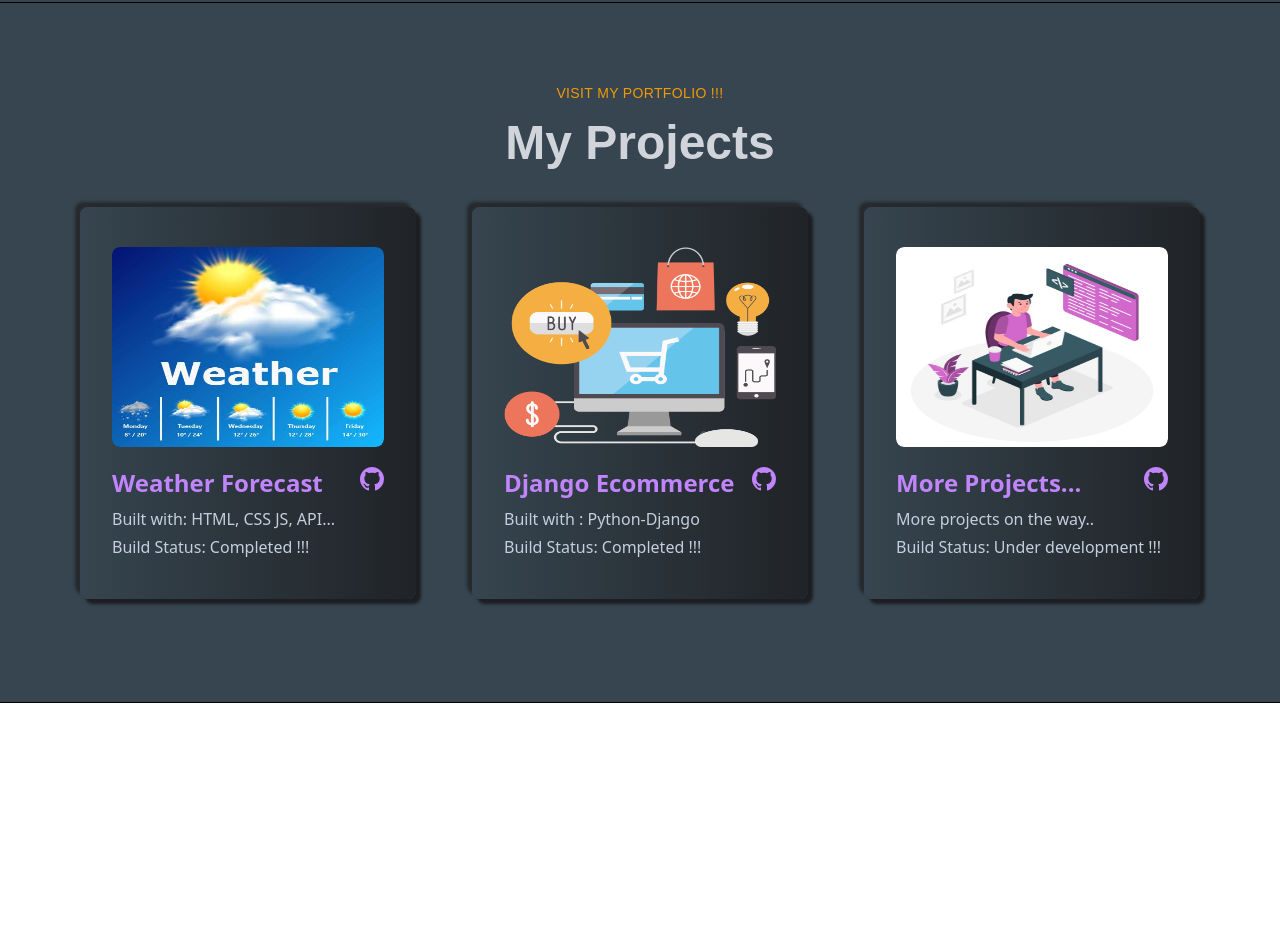
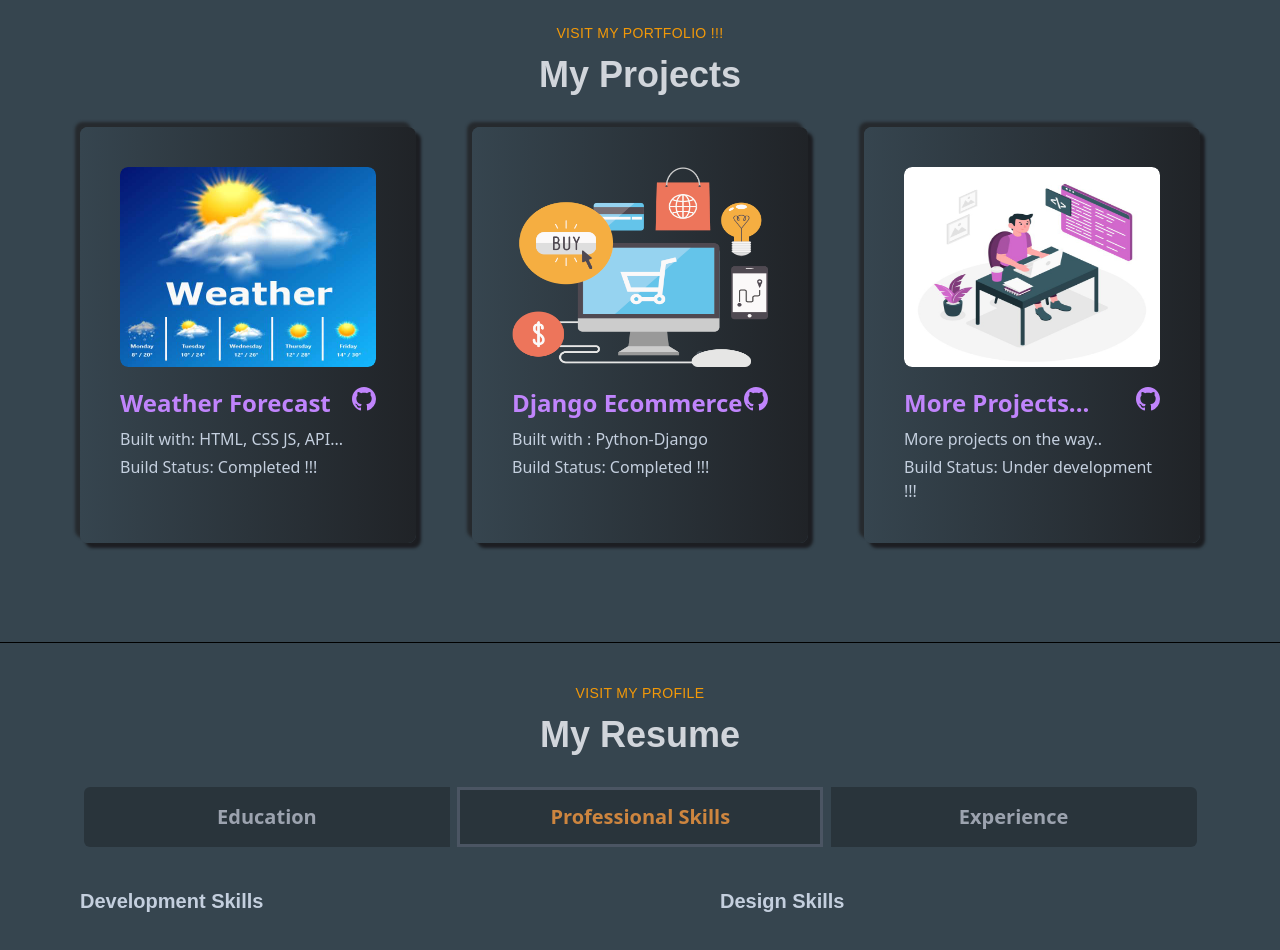
Before and after one commit to ramesh213/myweb, a React (Vite) app: page / in a window 1280 px wide. Shown: the part 1560-2510 px from the top of the page. Before the commit the page ends 2263 px from the top, so only its background shows below. Built offline with nearby package versions, Linux system fonts and the light colour scheme.

Commit message:
fixed custom css layer components problem, fixed resume section- education,skill and experience section

```diff
--- a/package.json
+++ b/package.json
@@ -11,6 +11,7 @@
   },
   "dependencies": {
     "@react-icons/all-files": "^4.1.0",
+    "framer-motion": "^11.0.5",
     "react": "^18.2.0",
     "react-dom": "^18.2.0",
     "react-icon": "^1.0.0",
--- a/src/App.jsx
+++ b/src/App.jsx
@@ -3,6 +3,7 @@ import Navbar from "./components/navbar/Navbar";
 import Banner from "./components/banner/Banner";
 import Feature from "./components/features/Feature";
 import Projects from './components/projects/Projects'
+import Resume from "./components/resume/Resume";
 
 function App() {
   return (
@@ -12,6 +13,7 @@ function App() {
         <Banner />
         <Feature />
         <Projects/>
+        <Resume/>
       </div>
     </div>
   );
--- a/src/components/banner/LeftBanner.jsx
+++ b/src/components/banner/LeftBanner.jsx
@@ -2,14 +2,12 @@ import React from "react";
 import { useTypewriter, Cursor } from "react-simple-typewriter";
 import {
   FaFacebookF,
-  FaGithub,
   FaInstagram,
   FaLinkedinIn,
   FaTwitter,
 } from "react-icons/fa";
 import {
   SiTailwindcss,
-  SiFigma,
   SiNextdotjs,
   SiReact,
   SiDjango,
--- a/src/components/features/Feature.jsx
+++ b/src/components/features/Feature.jsx
@@ -11,7 +11,7 @@ const Feature = () => {
   return (
     <section
       id="features"
-      className="w-full px-20 py-20 item-center border-b-[1px] border-b-[black]"
+      className="w-full px-20 pt-10 pb-20 item-center border-b-[1px] border-b-[black]"
     >
         <div className="flex justify-center text-center">
         <Title title="Features" desc="Things I Do" />
--- a/src/components/layouts/Title.jsx
+++ b/src/components/layouts/Title.jsx
@@ -2,12 +2,12 @@ import React from "react";
 
 const Layouts = ({title, desc}) => {
   return (
-    <div className="flex flex-col gap-4 font-titleFont mb-10">
+    <div className="flex flex-col gap-3 font-titleFont mb-8">
       <h3 className="text-sm uppercase font-light text-designColor tracking-wide">
         {" "}
         {title}
       </h3>
-      <h1 className="text-5xl font-bold text-gray-300 capitalize">{desc}</h1>
+      <h1 className="text-4xl font-bold text-gray-300 capitalize">{desc}</h1>
     </div>
   );
 };
--- a/src/components/projects/ProjectCards.jsx
+++ b/src/components/projects/ProjectCards.jsx
@@ -4,7 +4,7 @@ import { BsGithub } from "react-icons/bs";
 
 const ProjectCards = ({ title, desc, img, sub_desc }) => {
   return (
-    <div className="w-full px-8 h-auto py-10 rounded-lg shadow-shadowOne flex flex-col bg-gradient-to-r from-bodyColor to-[#202327] group hover:bg-gradient-to-b hover:from-gray-900 hover:gray-900 transition-colors duration-1000">
+    <div className="w-full px-10 h-auto py-10 rounded-lg shadow-shadowOne flex flex-col bg-gradient-to-r from-bodyColor to-[#202327] group hover:bg-gradient-to-b hover:from-gray-900 hover:gray-900 transition-colors duration-1000">
       <div className="w-full hight-auto overflow-hidden rounded-lg flex justify-center">
         <img className="w-[300px] h-[200px] rounded-lg group-hover:scale-110 duration-300 cursor-pointer" src={img} alt="" />
       </div>
--- /dev/null
+++ b/src/components/resume/Education.jsx
@@ -0,0 +1,45 @@
+import React from "react";
+import ResumeCard from "./ResumeCard";
+import { motion } from "framer-motion";
+const Education = () => {
+  return (
+    <motion.div
+      initial={{ opacity: 0 }}
+      animate={{ opacity: 1, transition: { duration: 0.5 } }}
+      className="w-full flex gap-20"
+    >
+      <div className="w-1/2">
+        <div className="py-6 font-titleFont">
+          <h2 className="text-xl font-bold">Graduation</h2>
+        </div>
+        <div className="w-full h-[600px] flex  gap-10 border-opacity-30">
+          <ResumeCard
+            degree="BCA"
+            duration="2017-2021"
+            gpa="CGPA: 3.2"
+            college="Purbanchal University"
+            Addr="Biratnagar, Morang, Nepal"
+            desc="BCA (Bachelor in Computer Application) is an undergraduate  program focusing on computer science and its applications, covering programming, software development, and computer systems management, a 4 years academic program in Nepal."
+          />
+        </div>
+      </div>
+      <div className="w-1/2">
+        <div className="py-6 font-titleFont">
+          <h2 className="text-xl font-bold"> Post Graduation</h2>
+        </div>
+        <div className="w-full h-[600px] flex  gap-10 border-opacity-30">
+          <ResumeCard
+            degree="MSc. IT"
+            duration="2024-Running"
+            gpa="CGPA: -"
+            college="Tribhuwan University"
+            Addr="Kathmandu, Nepal"
+            desc="MSc.IT (Master of Science in Information Technology) is a postgraduate  program focusing on computer science and its applications, covering programming, software development, and computer systems management, a 2 years academic program in Nepal."
+          />
+        </div>
+      </div>
+    </motion.div>
+  );
+};
+
+export default Education;
--- /dev/null
+++ b/src/components/resume/Experience.jsx
@@ -0,0 +1,47 @@
+import React from 'react'
+import ResumeCard from './ResumeCard'
+import { motion } from "framer-motion";
+
+
+const Experience = () => {
+  return (
+    <motion.div
+    initial={{ opacity: 0 }}
+    animate={{ opacity: 1, transition: { duration: 0.5 } }}
+    className="w-full flex gap-20"
+  >
+    <div className="w-1/2">
+      <div className="py-6 font-titleFont">
+        <h2 className="text-xl font-bold">Graduation</h2>
+      </div>
+      <div className="w-full h-[600px] flex  gap-10 border-opacity-30">
+        <ResumeCard
+          degree="BCA"
+          duration="2017-2021"
+          gpa="CGPA: 3.2"
+          college="Purbanchal University"
+          Addr="Biratnagar, Morang, Nepal"
+          desc="BCA (Bachelor in Computer Application) is an undergraduate  program focusing on computer science and its applications, covering programming, software development, and computer systems management, a 4 years academic program in Nepal."
+        />
+      </div>
+    </div>
+    <div className="w-1/2">
+      <div className="py-6 font-titleFont">
+        <h2 className="text-xl font-bold"> Post Graduation</h2>
+      </div>
+      <div className="w-full h-[600px] flex  gap-10 border-opacity-30">
+        <ResumeCard
+          degree="MSc. IT"
+          duration="2024-Running"
+          gpa="CGPA: -"
+          college="Tribhuwan University"
+          Addr="Kathmandu, Nepal"
+          desc="MSc.IT (Master of Science in Information Technology) is a postgraduate  program focusing on computer science and its applications, covering programming, software development, and computer systems management, a 2 years academic program in Nepal."
+        />
+      </div>
+    </div>
+  </motion.div>
+  )
+}
+
+export default Experience
--- /dev/null
+++ b/src/components/resume/Resume.jsx
@@ -0,0 +1,41 @@
+import React, { useState } from 'react'
+import Title from '../layouts/Title'
+import Education from './Education'
+import Skill from './Skill'
+import Experience from './Experience'
+
+const Resume = () => {
+
+    const [educationData, setEducationData] = useState(false)
+    const [skillData, setSkillData ] = useState(true)
+    const [experienceData, setExperienceData ] = useState(false)
+  return (
+    <section id='resume' className="w-full h-[700px] px-20 pt-10 pb-20 item-center border-b-[1px] border-b-[black]">
+        <div className="flex justify-center text-center items-center">
+        <Title
+        title="Visit my profile"
+        desc = "My Resume"
+        />
+        </div>
+        <div>
+            <ul className='w-full grid grid-cols-3'>
+                <li className={`${educationData ? "border-gray-600 border-[3px] active": "border-transparent"} resumeLi rounded-l-md`} onClick={() => setEducationData(true) & setSkillData(false) & setExperienceData(false)}>Education</li>
+
+                <li className={`${skillData ? "border-gray-600 border-[3px] active": "border-transparent"} resumeLi`} onClick={() => setEducationData(false) & setSkillData(true) & setExperienceData(false) } >Professional Skills</li>
+
+                <li className={`${experienceData ? "border-gray-600 border-[3px] active": "border-transparent"} resumeLi rounded-r-md`} onClick={()=> setEducationData(false) & setSkillData(false) & setExperienceData(true)}>Experience</li>
+            </ul>
+        </div>
+        {/* <div className="py-6 font-titleFont">
+            <h2 className="text-2xl font-bold">Academic Details</h2>
+        </div> */}
+        {/* flex-col w-1/2 border-l-[6px] border-l-black */}
+
+        {educationData && <Education/>}
+        {skillData && <Skill/>}
+        {experienceData && <Experience/>}
+    </section>
+  )
+}
+
+export default Resume
--- /dev/null
+++ b/src/components/resume/ResumeCard.jsx
@@ -0,0 +1,27 @@
+import React from 'react'
+
+const ResumeCard = ({degree, duration,Addr, college, gpa, desc}) => {
+  return (
+    <div className='w-full h-1/2 group flex'>
+        <div className="w-10 h-[6px] mt-16 relative ">
+            <span className='absolute w-5 h-5 rounded-full -top-2 -left-3 flex justify-center items-center bg-black bg-opacity-40 '> <span className='w-3 h-3 rounded-full bg-bodyColor inline-flex group-hover:bg-designColor duration-300'></span></span>
+        </div>
+        <div className="w-full bg-black bg-opacity-20 hover:bg-opacity-30 duration-300 rounded-lg px-10 flex flex-col justify-center gap-4 shadow-shadowOne">
+          <div>
+          <h3 className='text-2xl font-semibold group-hover:text-white duration-300'>{degree}</h3>
+          <p className='text-md font-semibold mt-2 text-gray-400 group-hover:text-white duration-300'>{college}</p>
+          <p className='text-sm mt-2 text-gray-400'>{Addr}</p>
+          <div className="w-full flex">
+          <p className='text-sm mt-2 text-gray-400'>{duration}</p>
+          <p className='text-sm ml-20 mt-2 text-gray-400'>{gpa}</p>
+          </div>
+          </div>
+          <div>
+            <p className='text-sm mt-2 text-gray-400'>{desc}</p>
+          </div>
+        </div>
+    </div>
+  )
+}
+
+export default ResumeCard
--- /dev/null
+++ b/src/components/resume/Skill.jsx
@@ -0,0 +1,27 @@
+import React from "react";
+import ResumeCard from "./ResumeCard";
+import { motion } from "framer-motion"
+
+
+const Skill = () => {
+  return (
+    <motion.div initial={{opacity: 0}} animate={{opacity:1, transition: {duration:0.5}}} className='w-full flex gap-20'>
+      <div className="w-1/2">
+        <div className="py-10 font-titleFont">
+          <h2 className="text-xl font-bold">Development Skills</h2>
+
+        </div>
+        {/* <div className="w-full mt-14">
+        </div> */}
+      </div>
+      <div>
+        <div className="py-10 font-titleFont">
+          <h2 className="text-xl font-bold">Design Skills</h2>
+        </div>
+      </div>
+
+    </motion.div>
+  );
+};
+
+export default Skill;
--- a/src/index.css
+++ b/src/index.css
@@ -10,9 +10,15 @@
     .banner-icon {
         @apply w-12 h-12  text-gray-200 text-xl inline-flex items-center justify-center rounded-md shadow-shadowOne hover:bg-opacity-40 hover:-translate-y-1 transition-all hover:text-designColor cursor-pointer duration-300;
     }
+
+    .resumeLi {
+        @apply w-[98%] h-[60px] bg-black bg-opacity-25 text-gray-400  flex justify-center items-center text-xl mx-1 font-bold cursor-pointer hover:text-yellow-700 duration-100 border-[1px];
+     }
+
 }
 
+
 .active {
-    color: white;
+    color: peru;
     font: bold;
 }
```
Also changed, not shown: 1 other file (tests, documents, lock files or other folders).
